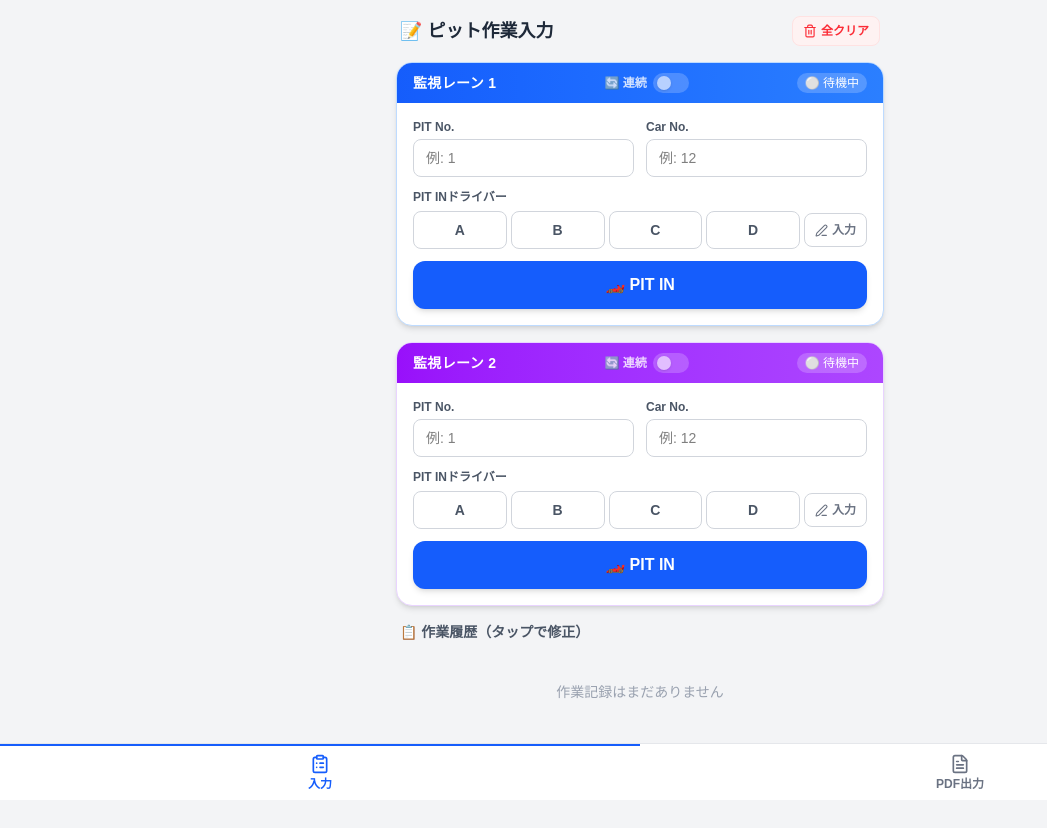
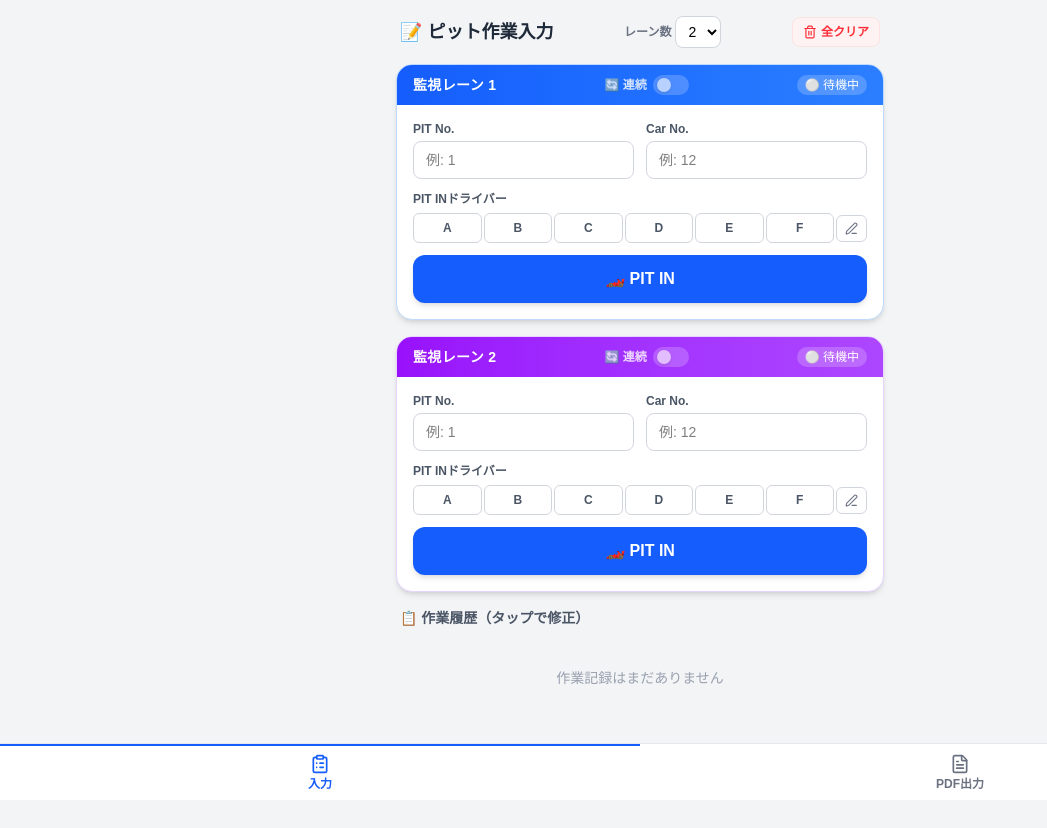
Before and after one commit to sakupan-syuzo/pit_sagyou_kiroku, a React (Vite) app: page / in a window 1280 px wide. Shown: the whole page, without its empty margins (0-1047 px from the left). Built offline with nearby package versions, Linux system fonts and the light colour scheme; a web font is replaced by a local one; what @react-pdf/renderer would draw is missing.

Commit message:
レーン数選択化

```diff
--- a/src/components/DriverSelector.tsx
+++ b/src/components/DriverSelector.tsx
@@ -1,7 +1,7 @@
 import React from 'react';
 import { PenLine } from 'lucide-react';
 
-const DRIVER_LABELS = ['A', 'B', 'C', 'D'] as const;
+const DRIVER_LABELS = ['A', 'B', 'C', 'D', 'E', 'F'] as const;
 export type DriverLabel = (typeof DRIVER_LABELS)[number];
 
 interface DriverSelectorProps {
@@ -47,8 +47,8 @@ const DriverSelector: React.FC<DriverSelectorProps> = ({
 
   return (
     <div className="space-y-1.5">
-      {/* プリセットボタン行 */}
-      <div className="flex gap-1 items-center">
+      {/* プリセットボタン行（A〜F + 入力トグル） */}
+      <div className="flex gap-0.5 items-center">
         {DRIVER_LABELS.map((label) => {
           const isExcluded = excludeLabels.includes(label);
           const isSelected = value === label && !inputMode;
@@ -59,7 +59,7 @@ const DriverSelector: React.FC<DriverSelectorProps> = ({
               disabled={isExcluded}
               onClick={() => !isExcluded && handlePreset(label)}
               title={isExcluded ? `${label}: PIT INで使用中` : undefined}
-              className={`flex-1 py-2 rounded-lg text-sm font-bold border transition-colors ${
+              className={`flex-1 py-1.5 rounded-md text-xs font-bold border transition-colors ${
                 isExcluded
                   ? 'bg-gray-100 text-gray-300 border-gray-200 cursor-not-allowed line-through'
                   : isSelected
@@ -72,11 +72,11 @@ const DriverSelector: React.FC<DriverSelectorProps> = ({
           );
         })}
 
-        {/* 入力モード切替ボタン */}
+        {/* 入力モード切替ボタン（アイコンのみでコンパクトに） */}
         <button
           type="button"
           onClick={handleToggleInput}
-          className={`flex items-center gap-1 px-2.5 py-2 rounded-lg text-xs font-bold border transition-colors ${
+          className={`flex items-center justify-center px-2 py-1.5 rounded-md border transition-colors shrink-0 ${
             inputMode
               ? 'bg-indigo-600 text-white border-indigo-600'
               : 'bg-white text-gray-500 border-gray-300 hover:bg-gray-50'
@@ -84,7 +84,6 @@ const DriverSelector: React.FC<DriverSelectorProps> = ({
           title="テキスト入力に切り替え"
         >
           <PenLine size={13} />
-          入力
         </button>
       </div>
 
--- a/src/components/HistoryList.tsx
+++ b/src/components/HistoryList.tsx
@@ -63,11 +63,10 @@ const HistoryList: React.FC<HistoryListProps> = ({ onEditRecord }) => {
               {/* ドライバー */}
               <div className="text-xs text-gray-600 mb-1">
                 <span className="font-bold">IN:</span> {record.pitInDriver}
-                {record.isDriverChanged && (
-                  <span className="ml-2">
-                    → <span className="font-bold">OUT:</span> {record.pitOutDriver}
-                  </span>
-                )}
+                <span className="ml-2">
+                  → <span className="font-bold">OUT:</span>{' '}
+                  {record.isDriverChanged ? record.pitOutDriver : record.pitInDriver}
+                </span>
               </div>
 
               {/* サマリー行 */}
--- a/src/components/LaneCard/LaneCard.tsx
+++ b/src/components/LaneCard/LaneCard.tsx
@@ -6,7 +6,7 @@ import StandbyForm from './StandbyForm';
 import WorkingForm from './WorkingForm';
 
 interface LaneCardProps {
-  laneIndex: 0 | 1;
+  laneIndex: number;
 }
 
 const getNowTime = (): string => {
@@ -17,13 +17,28 @@ const getNowTime = (): string => {
   return `${hh}:${mm}:${ss}`;
 };
 
-const LANE_LABELS = ['監視レーン 1', '監視レーン 2'];
+const LANE_LABELS = ['監視レーン 1', '監視レーン 2', '監視レーン 3', '監視レーン 4', '監視レーン 5'];
 const LANE_COLORS = [
   'from-blue-600 to-blue-500',
   'from-purple-600 to-purple-500',
+  'from-emerald-600 to-emerald-500',
+  'from-orange-500 to-orange-400',
+  'from-rose-600 to-rose-500',
 ];
-const LANE_BORDER = ['border-blue-200', 'border-purple-200'];
-const LANE_STATUS_BG = ['bg-blue-50', 'bg-purple-50'];
+const LANE_BORDER = [
+  'border-blue-200',
+  'border-purple-200',
+  'border-emerald-200',
+  'border-orange-200',
+  'border-rose-200',
+];
+const LANE_STATUS_BG = [
+  'bg-blue-50',
+  'bg-purple-50',
+  'bg-emerald-50',
+  'bg-orange-50',
+  'bg-rose-50',
+];
 
 const LaneCard: React.FC<LaneCardProps> = ({ laneIndex }) => {
   const addRecord = usePitStore((s) => s.addRecord);
--- a/src/pages/InputPage.tsx
+++ b/src/pages/InputPage.tsx
@@ -9,6 +9,9 @@ import type { PitRecord } from '../types';
 const InputPage: React.FC = () => {
   const [editingRecord, setEditingRecord] = React.useState<PitRecord | null>(null);
   const clearAllData = usePitStore((s) => s.clearAllData);
+  const laneCount = usePitStore((s) => s.laneCount);
+  const laneStates = usePitStore((s) => s.laneStates);
+  const setLaneCount = usePitStore((s) => s.setLaneCount);
 
   const handleClearAll = () => {
     if (window.confirm('本当にすべての入力情報と履歴をクリアしますか？\n（次のイベントを始める前に使用します）')) {
@@ -16,14 +19,53 @@ const InputPage: React.FC = () => {
     }
   };
 
+  const handleLaneCountChange = (e: React.ChangeEvent<HTMLSelectElement>) => {
+    const next = Number(e.target.value);
+    if (next >= laneCount) {
+      // 増やす場合は確認不要
+      setLaneCount(next);
+      return;
+    }
+    // 減らす場合: 削除されるレーンに作業中データがあるか確認
+    const hasWorkingData = laneStates
+      .slice(next)
+      .some((ls) => ls.status === 'working');
+
+    if (hasWorkingData) {
+      if (!window.confirm(
+        `レーン数を ${laneCount} → ${next} に減らすと、\n` +
+        `レーン ${next + 1}〜${laneCount} の入力途中データが消えます。\n\n` +
+        `よろしいですか？`
+      )) {
+        return; // キャンセル: プルダウンは変化しない（React の controlled）
+      }
+    }
+    setLaneCount(next);
+  };
+
   return (
     <div className="px-3 pb-24 pt-4 space-y-4 max-w-lg mx-auto">
-      {/* ページタイトルとクリアボタン */}
-      <div className="flex items-center justify-between px-1">
-        <h1 className="text-lg font-bold text-gray-800">📝 ピット作業入力</h1>
+      {/* ページタイトル / レーン数 / 全クリア */}
+      <div className="flex items-center gap-2 px-1">
+        <h1 className="text-lg font-bold text-gray-800 shrink-0">📝 ピット作業入力</h1>
+
+        {/* レーン数プルダウン */}
+        <div className="flex items-center gap-1 flex-1 justify-center">
+          <label className="text-xs text-gray-500 font-bold shrink-0">レーン数</label>
+          <select
+            value={laneCount}
+            onChange={handleLaneCountChange}
+            className="border border-gray-300 rounded-lg text-sm px-2 py-1.5 bg-white focus:outline-none focus:ring-2 focus:ring-blue-500"
+          >
+            {[1, 2, 3, 4, 5].map((n) => (
+              <option key={n} value={n}>{n}</option>
+            ))}
+          </select>
+        </div>
+
         <button
           onClick={handleClearAll}
-          className="flex items-center gap-1 text-xs font-bold text-red-500 bg-red-50 hover:bg-red-100 px-2.5 py-1.5 rounded-lg border border-red-100 transition-colors"
+          className="flex items-center gap-1 text-xs font-bold text-red-500 bg-red-50 hover:bg-red-100 px-2.5 py-1.5 rounded-lg border border-red-100 transition-colors shrink-0"
           title="すべてのデータを初期化"
         >
           <Trash2 size={14} />
@@ -31,9 +73,10 @@ const InputPage: React.FC = () => {
         </button>
       </div>
 
-      {/* レーンカード */}
-      <LaneCard laneIndex={0} />
-      <LaneCard laneIndex={1} />
+      {/* レーンカード（laneCount 分ループ） */}
+      {Array.from({ length: laneCount }, (_, i) => (
+        <LaneCard key={i} laneIndex={i} />
+      ))}
 
       {/* 履歴 */}
       <div>
--- a/src/store/usePitStore.ts
+++ b/src/store/usePitStore.ts
@@ -5,7 +5,7 @@ import type { PitRecord, LaneDraft, LaneStatus } from '../types';
 export type LaneState = {
   status: LaneStatus;
   draft: LaneDraft;
-  continuousMode: boolean; // 連続記録モード
+  continuousMode: boolean;
 };
 
 const initialLaneDraft = (): LaneDraft => ({
@@ -31,17 +31,19 @@ interface PitStore {
   records: PitRecord[];
   sessionName: string;
   inspector: string;
-  laneStates: [LaneState, LaneState];
+  laneCount: number;        // 1〜5
+  laneStates: LaneState[];  // 可変長（最大5）
 
   addRecord: (record: PitRecord) => void;
   updateRecord: (id: string, patch: Partial<PitRecord>) => void;
   deleteRecord: (id: string) => void;
   setSessionName: (v: string) => void;
   setInspector: (v: string) => void;
-  // 部分マージ方式: 指定しなかったプロパティ（continuousMode 等）は保持される
-  setLaneState: (index: 0 | 1, partial: Partial<LaneState>) => void;
-  // continuousMode を温存したままstatus/draftのみ初期化
-  resetLane: (index: 0 | 1) => void;
+  setLaneCount: (count: number) => void;
+  // 部分マージ方式
+  setLaneState: (index: number, partial: Partial<LaneState>) => void;
+  // continuousMode を温存したまま status/draft のみ初期化
+  resetLane: (index: number) => void;
   clearAllData: () => void;
 }
 
@@ -51,6 +53,7 @@ export const usePitStore = create<PitStore>()(
       records: [],
       sessionName: '',
       inspector: '',
+      laneCount: 2,
       laneStates: [initialLaneState(), initialLaneState()],
 
       addRecord: (record) =>
@@ -71,18 +74,31 @@ export const usePitStore = create<PitStore>()(
       setSessionName: (v) => set({ sessionName: v }),
       setInspector: (v) => set({ inspector: v }),
 
-      // 部分マージ: continuousMode など指定しなかったキーは既存値を維持
+      setLaneCount: (count) =>
+        set((s) => {
+          const current = s.laneStates;
+          // 増やす場合: 新しいレーンを追加
+          if (count > current.length) {
+            const added = Array.from(
+              { length: count - current.length },
+              () => initialLaneState()
+            );
+            return { laneCount: count, laneStates: [...current, ...added] };
+          }
+          // 減らす場合: 末尾を切り捨て（呼び出し元で確認済み）
+          return { laneCount: count, laneStates: current.slice(0, count) };
+        }),
+
       setLaneState: (index, partial) =>
         set((s) => {
-          const next: [LaneState, LaneState] = [...s.laneStates] as [LaneState, LaneState];
+          const next = [...s.laneStates];
           next[index] = { ...next[index], ...partial };
           return { laneStates: next };
         }),
 
-      // continuousMode を維持したまま status/draft のみリセット
       resetLane: (index) =>
         set((s) => {
-          const next: [LaneState, LaneState] = [...s.laneStates] as [LaneState, LaneState];
+          const next = [...s.laneStates];
           next[index] = {
             ...initialLaneState(),
             continuousMode: s.laneStates[index].continuousMode,
@@ -91,12 +107,12 @@ export const usePitStore = create<PitStore>()(
         }),
 
       clearAllData: () =>
-        set({
+        set((s) => ({
           records: [],
           sessionName: '',
           inspector: '',
-          laneStates: [initialLaneState(), initialLaneState()],
-        }),
+          laneStates: Array.from({ length: s.laneCount }, () => initialLaneState()),
+        })),
     }),
     {
       name: 'pit-records-storage',
```
Also changed, not shown: src/components/LaneCard/WorkingForm.tsx (+20 -17 lines).
